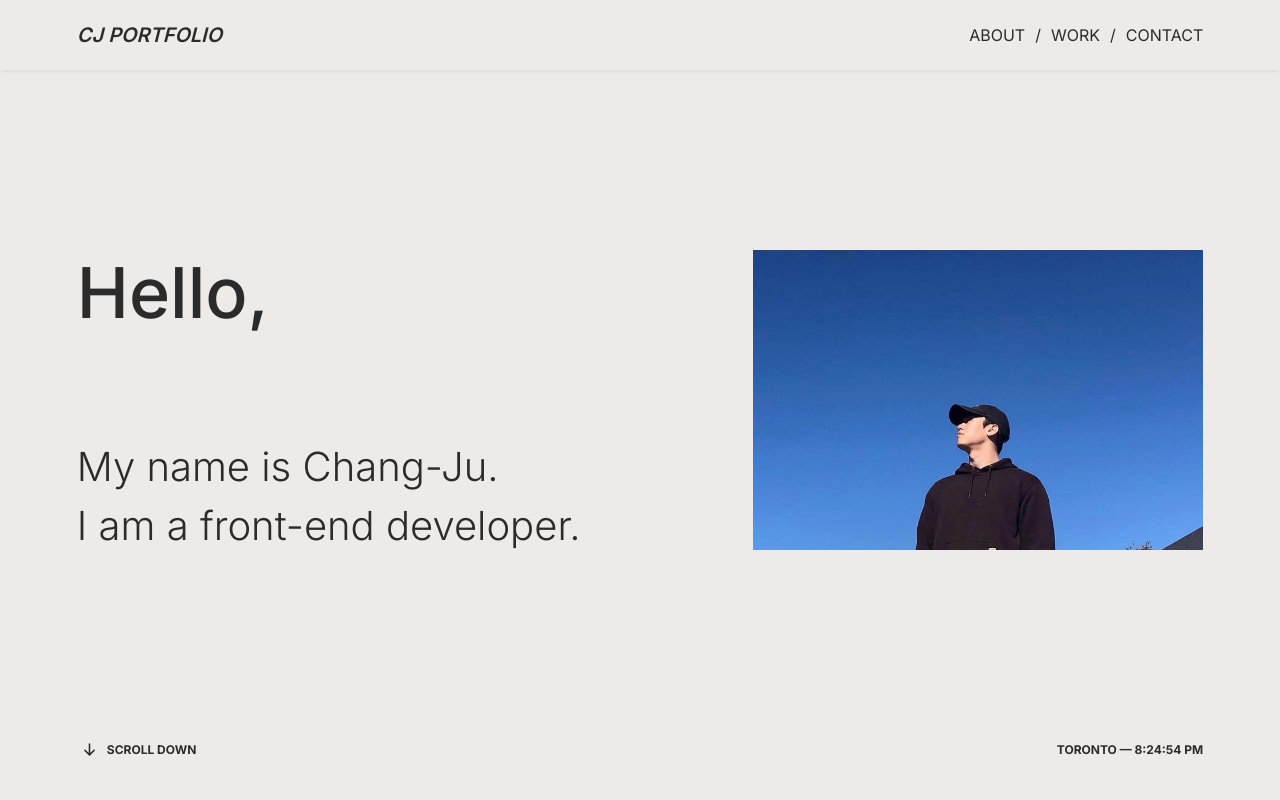
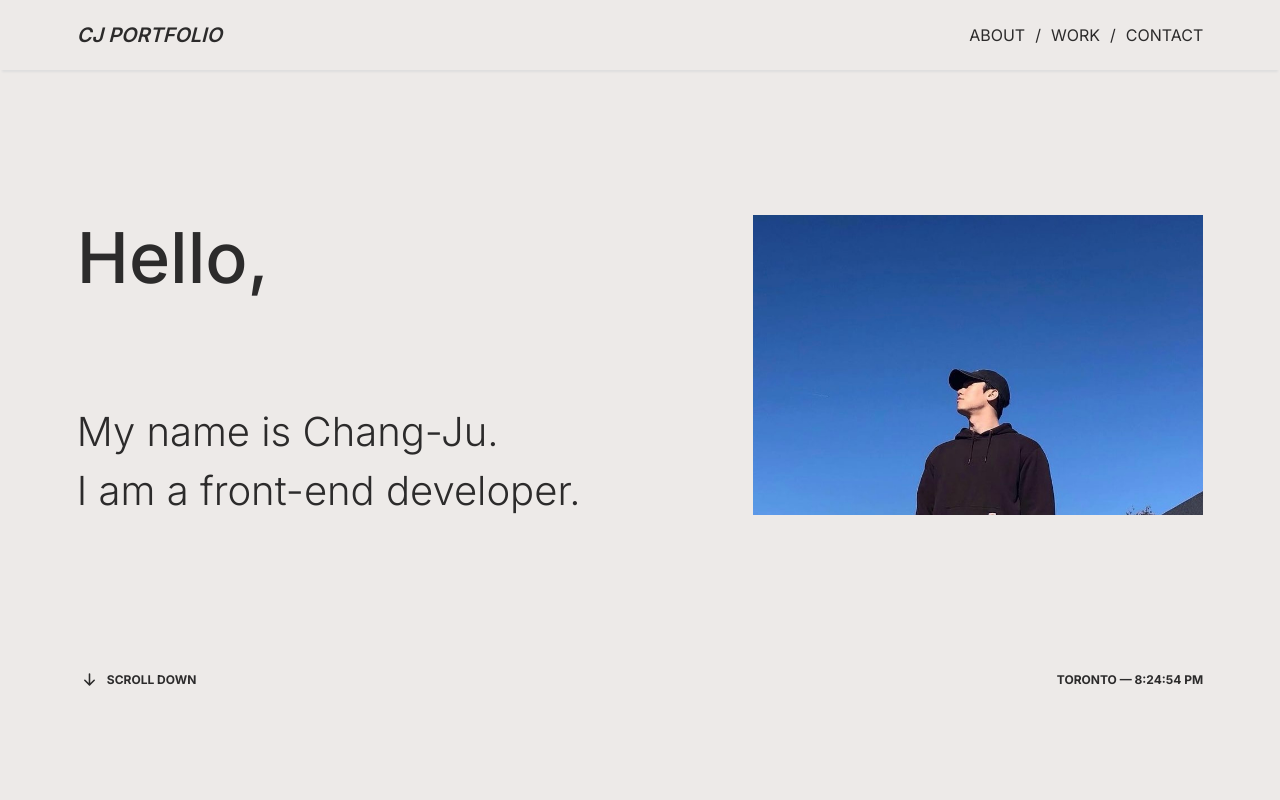
Before and after one commit to cjoak1028/portfolio-v1, a React (Create React App) app: page / in a window 1280 px wide. Shown: the top 800 px of the page. Built offline with nearby package versions, Linux system fonts and the light colour scheme.

Commit message:
Testing height

```diff
--- a/src/components/Hero/Hero.module.css
+++ b/src/components/Hero/Hero.module.css
@@ -1,7 +1,7 @@
 .hero {
-    height: 100vh;
+    height: calc(100vh - 7rem);
     /* max-height: -webkit-fill-available; */
-    padding: 7rem 0;
+    /* padding: 7rem 0; */
     display: flex;
     flex-direction: column;
     align-items: center;
```
